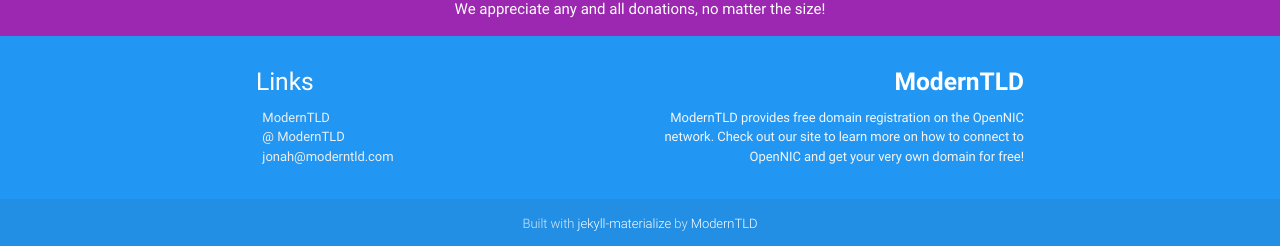
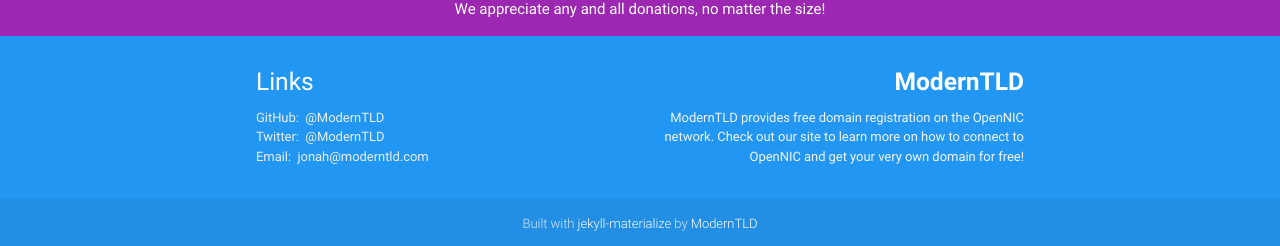
Before and after one commit to moderntld/www.moderntld.com, a Jekyll site: the page built from index.html, in a window 1280 px wide and 900 px high, scrolled down 1801 px. Shown: the part 651-897 px from the top of the window. Built offline with Jekyll 4.4.1, drawn with Linux system fonts in a browser that asks for light colours; the list of posts is cut into pages by our own code.

Commit message:
Footer modifications

```diff
--- a/_includes/footer.html
+++ b/_includes/footer.html
@@ -4,9 +4,9 @@
         <h5 class="white-text">Links</h5>
         <ul>
           {% if site.owner.facebook.show == true %}<li><a class="grey-text text-lighten-3" href="{{ site.owner.facebook.url }}"><i class="fa fa-facebook-square"></i>&nbsp;&nbsp;{{ site.owner.facebook.name }}</a></li>{% endif %}
-          {% if site.owner.github.show == true %}<li><a class="grey-text text-lighten-3" href="https://github.com/{{ site.owner.github.username }}"><i class="fa fa-github"></i>&nbsp;&nbsp;{{ site.owner.github.username }}</a></li>{% endif %}
-          {% if site.owner.twitter.show == true %}<li><a class="grey-text text-lighten-3" href="https://twitter.com/{{ site.owner.twitter.username }}"><i class="fa fa-twitter"></i>&nbsp;&nbsp;@ {{ site.owner.twitter.username }}</a></li>{% endif %}
-          {% if site.owner.email %}<li><a class="grey-text text-lighten-3" href="mailto:{{ site.owner.email }}"><i class="fa fa-send"></i>&nbsp;&nbsp;{{ site.owner.email }}</a></li>{% endif %}
+          {% if site.owner.github.show == true %}<li><a class="grey-text text-lighten-3" href="https://github.com/{{ site.owner.github.username }}">GitHub:&nbsp;&nbsp;@{{ site.owner.github.username }}</a></li>{% endif %}
+          {% if site.owner.twitter.show == true %}<li><a class="grey-text text-lighten-3" href="https://twitter.com/{{ site.owner.twitter.username }}">Twitter:&nbsp;&nbsp;@{{ site.owner.twitter.username }}</a></li>{% endif %}
+          {% if site.owner.email %}<li><a class="grey-text text-lighten-3" href="mailto:{{ site.owner.email }}">Email:&nbsp;&nbsp;{{ site.owner.email }}</a></li>{% endif %}
         </ul>
       </div>
       <div class="col l6 offset-l2 s12 right-align">
```
